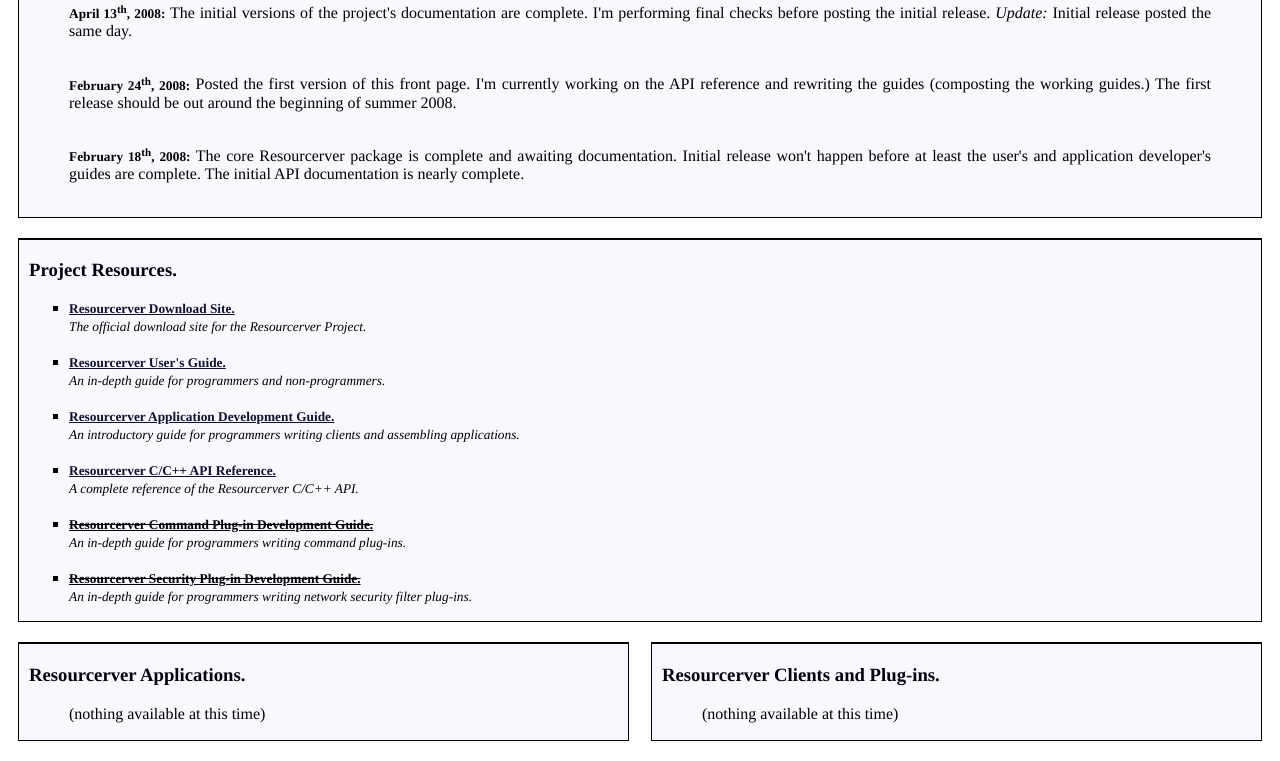
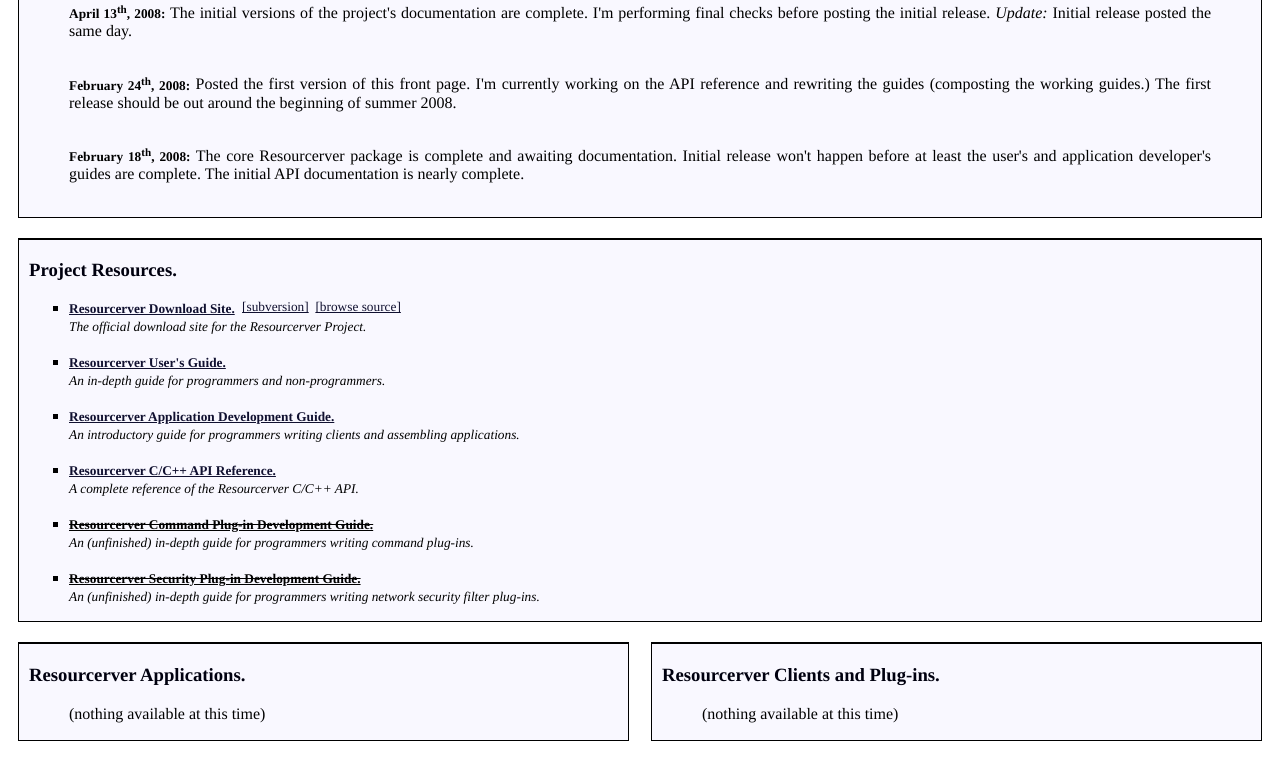
Before and after one commit to BackupTheBerlios/rservr-svn, a plain HTML site: page web/index.html in a window 1280 px wide. Shown: the part 1826-2587 px from the top of the page. Drawn offline with Linux system fonts and the light colour scheme.

Commit message:
gamma.1 - main page update

```diff
--- a/web/index.html
+++ b/web/index.html
@@ -40,7 +40,7 @@
     <div class="overview_box">
       <h3 class="overview_title"> Recent Project News. </h3>
       <p class="overview_content">
-     <span class="news_date">February 16<sup>th</sup>, 2009:</span> Added a <a class="general_link" href="https://resourcerver.svn.sourceforge.net/svnroot/resourcerver/">subversion repository mirror</a> for public access.  The previous link can be used with <span class="style_command_line">svn</span> command-line client, or you can browse the source and changes <a class="general_link" href="http://resourcerver.svn.sourceforge.net/viewvc/resourcerver/">directly</a>.  I tracked changes with CVS for quite a while; however, the structure changed too often for me to keep up.  Version control will start from just after the last beta release.  Formal releases will carry the "gamma" designator, but should still be considered beta releases.  The mirror repository is a copy of the repository on my development machine.  I only plan to synchronize the mirror when the code compiles and runs; not in between. <br />
+     <span class="news_date">February 16<sup>th</sup>, 2009:</span> Added a <a class="general_link" href="https://resourcerver.svn.sourceforge.net/svnroot/resourcerver/">subversion repository mirror</a> for public access.  The link given can be used with <span class="style_command_line">svn</span> command-line client, or you can browse the source and changes <a class="general_link" href="http://resourcerver.svn.sourceforge.net/viewvc/resourcerver/">directly</a> from the web.  I'd tracked changes with CVS for quite a while; however, the structure changed too often for me to keep up.  Version control restarts from just after the last beta release.  Formal releases will carry the "gamma" designator, but should still be considered beta releases.  The mirror repository is a copy of the repository on my development machine.  I only plan to synchronize the mirror when the code compiles and runs; not between those times. <br />
         <br />
       </p>
       <p class="overview_content">
@@ -88,7 +88,7 @@
       <h3 class="overview_title"> Project Resources. </h3>
       <ul class="overview_link_list">
         <li>
-          <a href="http://sourceforge.net/projects/resourcerver" target="_blank" class="overview_link">Resourcerver Download Site.</a>
+          <a href="http://sourceforge.net/projects/resourcerver" target="_blank" class="overview_link">Resourcerver Download Site.</a> <span style="font-size:smaller; vertical-align:text-top;">&nbsp;<a class="general_link" href="https://resourcerver.svn.sourceforge.net/svnroot/resourcerver/">[subversion]</a> &nbsp;<a class="general_link" href="http://resourcerver.svn.sourceforge.net/viewvc/resourcerver/">[browse source]</a></span>
           <br />
           <span class="overview_link_info">The official download site for the Resourcerver Project.</span>
           <br />
@@ -118,14 +118,14 @@
         <li>
           <!-- href="command/command-developer-guide.html" --><a target="_blank" class="overview_link"><strike>Resourcerver Command Plug-in Development Guide.</strike></a>
           <br />
-          <span class="overview_link_info">An in-depth guide for programmers writing command plug-ins.</span>
+          <span class="overview_link_info">An (unfinished) in-depth guide for programmers writing command plug-ins.</span>
           <br />
           <br />
         </li>
         <li>
           <!-- href="security/security-developer-guide.html" --><a target="_blank" class="overview_link"><strike>Resourcerver Security Plug-in Development Guide.</strike></a>
           <br />
-          <span class="overview_link_info">An in-depth guide for programmers writing network security filter plug-ins.</span>
+          <span class="overview_link_info">An (unfinished) in-depth guide for programmers writing network security filter plug-ins.</span>
           <br />
         </li>
       </ul>
```
